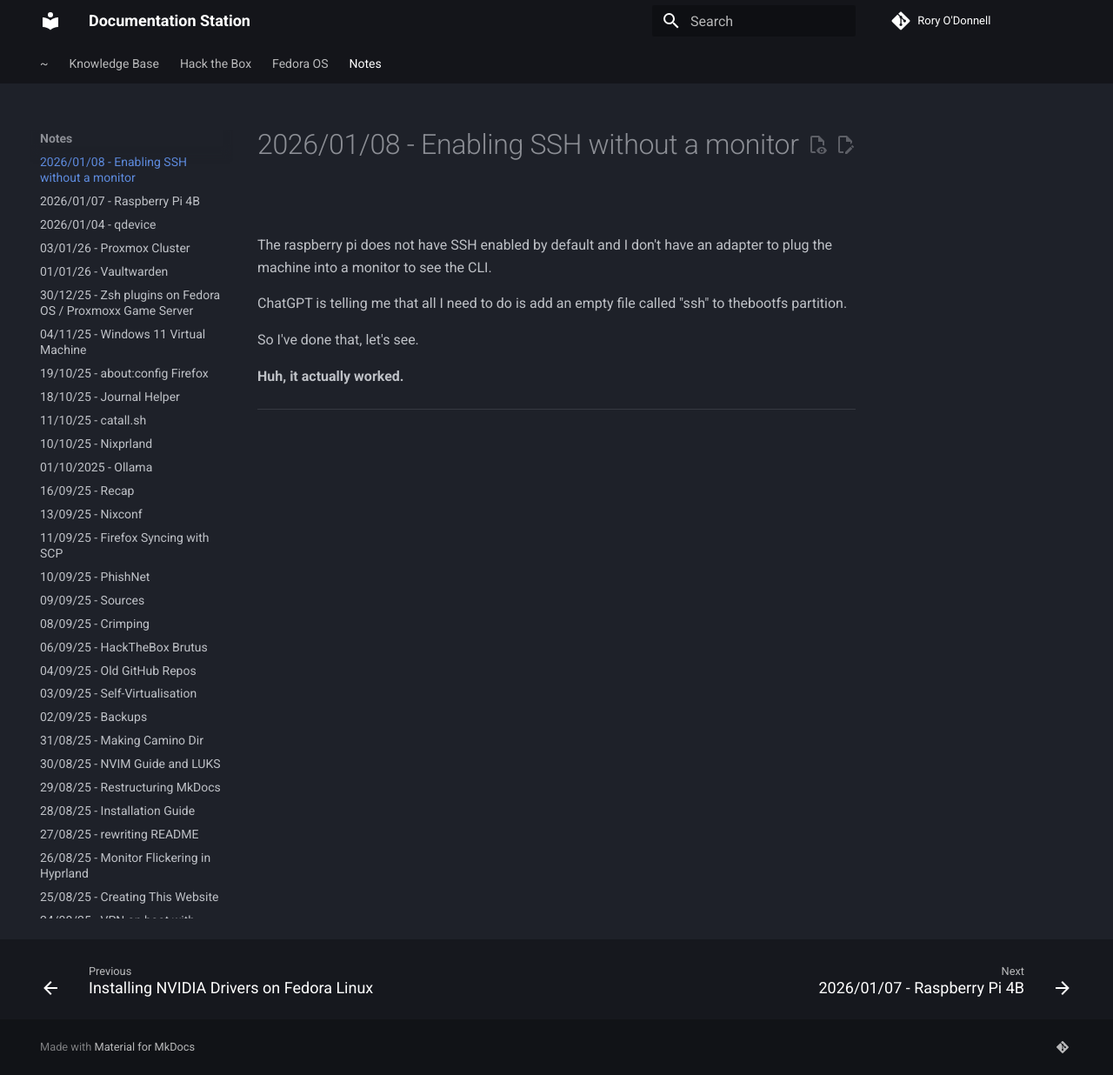
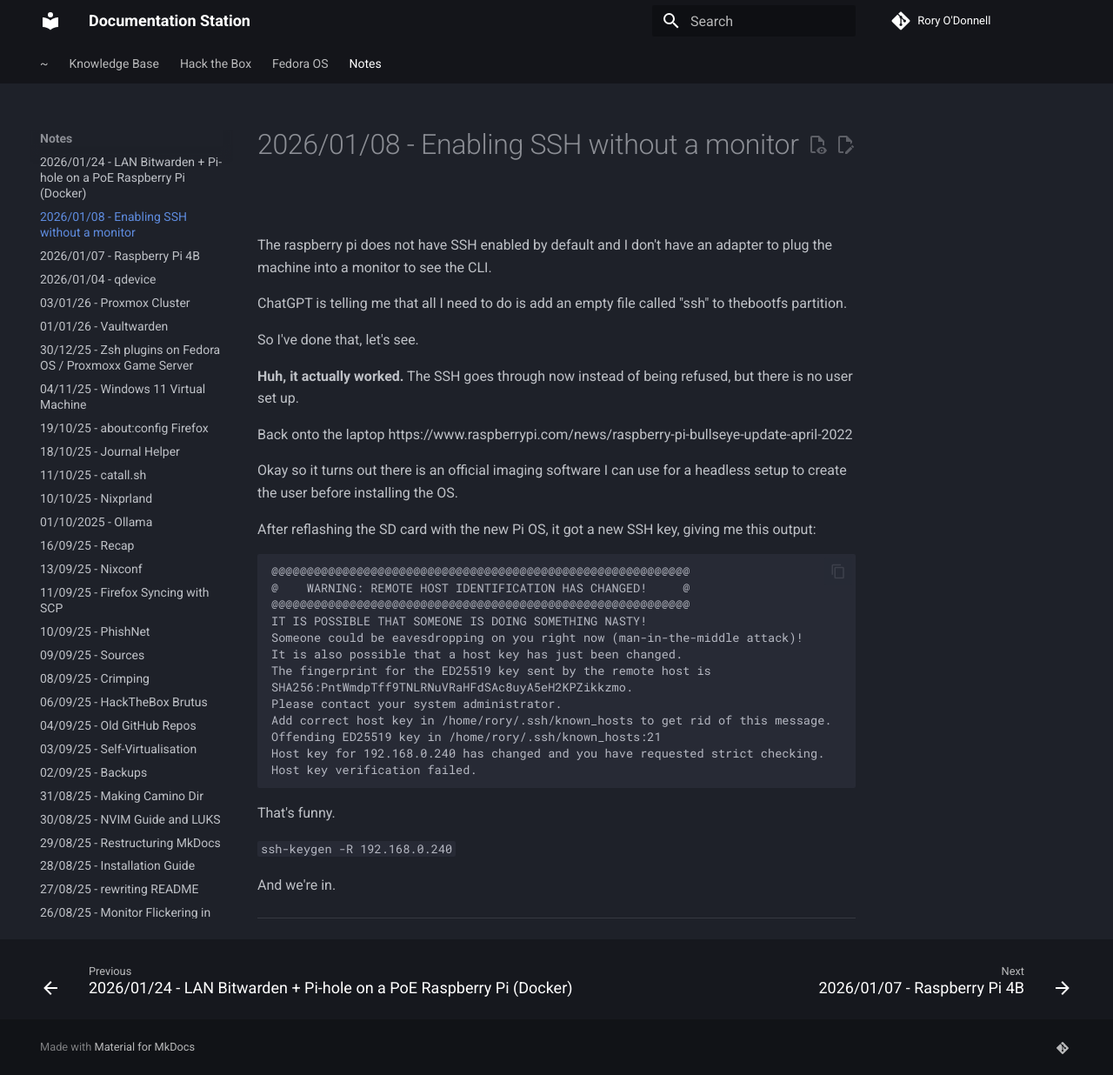
Before and after one commit to odonnellrory/odonnellrory.github.io, an MkDocs documentation site: the page built from docs/00-journal/2026-01-08.md, in a window 1280 px wide and 1236 px high. Shown: the whole window at 87% size. Built offline with MkDocs 1.6.1 and Material for MkDocs 9.7.7, drawn with Linux system fonts in a browser that asks for light colours; comment, search, counter and statistics services are not loaded; some of the changed lines change nothing that is shown.

Commit message:
bitwarden pihole DNS

`````diff
--- a/docs/00-journal/2026-01-08.md
+++ b/docs/00-journal/2026-01-08.md
@@ -7,5 +7,38 @@
 So I've done that, let's see.
 
 **Huh, it actually worked.**
+The SSH goes through now instead of being refused, but there is no user set up.
+
+Back onto the laptop
+https://www.raspberrypi.com/news/raspberry-pi-bullseye-update-april-2022
+
+Okay so it turns out there is an official imaging software I can use for a headless setup to create the user before installing the OS.
+
+After reflashing the SD card with the new Pi OS, it got a new SSH key, giving me this output:
+
+```
+@@@@@@@@@@@@@@@@@@@@@@@@@@@@@@@@@@@@@@@@@@@@@@@@@@@@@@@@@@@
+@    WARNING: REMOTE HOST IDENTIFICATION HAS CHANGED!     @
+@@@@@@@@@@@@@@@@@@@@@@@@@@@@@@@@@@@@@@@@@@@@@@@@@@@@@@@@@@@
+IT IS POSSIBLE THAT SOMEONE IS DOING SOMETHING NASTY!
+Someone could be eavesdropping on you right now (man-in-the-middle attack)!
+It is also possible that a host key has just been changed.
+The fingerprint for the ED25519 key sent by the remote host is
+SHA256:PntWmdpTff9TNLRNuVRaHFdSAc8uyA5eH2KPZikkzmo.
+Please contact your system administrator.
+Add correct host key in /home/rory/.ssh/known_hosts to get rid of this message.
+Offending ED25519 key in /home/rory/.ssh/known_hosts:21
+Host key for 192.168.0.240 has changed and you have requested strict checking.
+Host key verification failed.
+
+
+```
+
+That's funny.
+
+```ssh-keygen -R 192.168.0.240```
+
+And we're in.
+
 
 ---
--- /dev/null
+++ b/docs/00-journal/2026-01-24.md
@@ -0,0 +1,380 @@
+# 2026/01/24 - LAN Bitwarden + Pi-hole on a PoE Raspberry Pi (Docker)
+
+This post documents my full setup of **Bitwarden Lite** and **Pi-hole** on a **PoE Raspberry Pi** connected to a switch, so it’s always-on. The objective was to keep everything **LAN-only**, use friendly internal DNS names like `bitwarden.home.arpa`, and avoid exposing anything publicly.
+
+Hardware and environment used:
+
+- Raspberry Pi (PoE, always on)
+- Debian-based OS on the Pi
+- Docker + Docker Compose v2
+- Router: Virgin Media Hub 4
+- LAN IP for the Pi: `192.168.*.***`
+- Fedora workstation used for testing
+
+---
+
+## 1. Installing Docker Compose properly (and avoiding a classic trap)
+
+I already had Docker installed and working:
+
+```bash
+docker --version
+````
+
+I attempted to install an old `docker-compose` binary manually using a GitHub release link:
+
+```bash
+sudo curl -L "https://github.com/docker/compose/releases/download/1.29.2/docker-compose-$(uname -s)-$(uname -m)" \
+  -o /usr/local/bin/docker-compose
+sudo chmod +x /usr/local/bin/docker-compose
+docker-compose --version
+```
+
+This failed with:
+
+```
+/usr/local/bin/docker-compose: line 1: Not: command not found
+```
+
+The download was only **9 bytes**, which strongly indicates GitHub returned a `Not Found` response instead of a binary. Lesson learned:
+
+**Do not install old `docker-compose` binaries manually unless you verify the URL and architecture.**
+
+### Correct fix: Docker Compose v2 plugin
+
+Modern Docker uses the Compose plugin (`docker compose`, space not dash):
+
+```bash
+sudo rm -f /usr/local/bin/docker-compose
+sudo apt-get update
+sudo apt-get install -y docker-compose-plugin
+docker compose version
+```
+
+---
+
+## 2. Bitwarden: don’t clone `bitwarden/server`
+
+I initially cloned Bitwarden’s server repo:
+
+```bash
+mkdir ~/bitwarden
+cd ~/bitwarden
+git clone https://github.com/bitwarden/server.git .
+docker compose up -d
+```
+
+This failed with:
+
+```
+no configuration file provided: not found
+```
+
+Cloning `bitwarden/server` is **not** the normal self-host method. Instead, for ARM homelabs, the cleanest approach is:
+
+ **Bitwarden Lite** (container-first, simple, supports homelab use)
+
+So I removed the wrong repo:
+
+```bash
+rm -rf ~/bitwarden
+```
+
+---
+
+## 3. Deploy Bitwarden Lite with Docker Compose
+
+Create a working directory:
+
+```bash
+mkdir -p ~/bitwarden-lite
+cd ~/bitwarden-lite
+```
+
+Create `settings.env` (this is important):
+
+```env
+BW_DOMAIN=bitwarden.home.arpa
+BW_INSTALLATION_ID=<your real ID>
+BW_INSTALLATION_KEY=<your real key>
+BW_DB_PROVIDER=sqlite
+```
+
+> Bitwarden Lite requires a real Installation ID and Installation Key obtained from Bitwarden’s hosting page. Placeholders will cause backend crashes and registration failures.
+
+Create `docker-compose.yml`:
+
+```yaml
+services:
+  bitwarden:
+    image: ghcr.io/bitwarden/lite
+    restart: always
+    env_file:
+      - settings.env
+    volumes:
+      - bwdata:/etc/bitwarden
+    ports:
+      - "8080:8080"
+
+volumes:
+  bwdata:
+```
+
+Start the container:
+
+```bash
+docker compose up -d
+docker ps
+```
+
+Bitwarden Lite is now reachable on:
+
+* `http://192.168.*.***:8080`
+
+---
+
+## 4. Choosing a DNS domain: `home.arpa`
+
+I originally wanted names like:
+
+* `bitwarden.rory`
+* `pve.rory`
+
+But using fake TLDs can cause name collisions and odd behavior. Instead, the correct standard domain for home networks is:
+
+ `home.arpa`
+
+So the final naming scheme became:
+
+* `bitwarden.home.arpa`
+* `pihole.home.arpa`
+* (future) `pve.home.arpa`, `nas.home.arpa`, etc.
+
+---
+
+## 5. Adding Pi-hole on the same Pi (Virgin Hub 4 limitation)
+
+Virgin Media Hub 4 makes it easy to reserve an IP via DHCP, but it does not reliably support pushing a custom DNS server to LAN clients the way a “real” router does. Pi-hole solves this at the network level.
+
+Before installing Pi-hole, I checked if port 53 was free:
+
+```bash
+sudo ss -ltnup | grep ':53' || true
+sudo ss -lnup  | grep ':53' || true
+```
+
+Only Avahi on port 5353 was present, which is fine. DNS port 53 was available.
+
+### Pi IP state
+
+The Pi showed:
+
+```
+inet 192.168.*.***/24 ... dynamic
+```
+
+Meaning it was still using DHCP. That’s fine initially, but before making Pi-hole the DHCP server later, a truly static IP is required.
+
+---
+
+## 6. Running Pi-hole with Docker (host networking)
+
+Pi-hole works best with `network_mode: host` if DHCP will be enabled later. It also avoids Docker bridge limitations for DHCP.
+
+Update `docker-compose.yml` to include Pi-hole:
+
+```yaml
+services:
+  bitwarden:
+    image: ghcr.io/bitwarden/lite
+    restart: always
+    env_file:
+      - settings.env
+    volumes:
+      - bwdata:/etc/bitwarden
+    ports:
+      - "8080:8080"
+
+  pihole:
+    container_name: pihole
+    image: pihole/pihole:latest
+    restart: unless-stopped
+    network_mode: host
+    cap_add:
+      - NET_ADMIN
+    environment:
+      TZ: "Europe/London"
+      FTLCONF_webserver_api_password: "CHANGE_THIS_PASSWORD"
+      FTLCONF_dns_listeningMode: "ALL"
+      FTLCONF_webserver_port: "8081o,[::]:8081o"
+    volumes:
+      - ./etc-pihole:/etc/pihole
+
+volumes:
+  bwdata:
+```
+
+Create the Pi-hole data directory:
+
+```bash
+mkdir -p ./etc-pihole
+```
+
+Restart the stack:
+
+```bash
+docker compose down
+docker compose up -d
+docker ps
+```
+
+Pi-hole UI is now available at:
+
+* `http://192.168.*.***:8081/admin`
+
+---
+
+## 7. Pi-hole admin password (and how it behaves)
+
+Pi-hole asked for an admin password, but it wasn’t printed in the terminal because the stack was started detached.
+
+Trying to set it interactively with:
+
+```bash
+docker exec -it pihole pihole setpassword
+```
+
+returned:
+
+```
+webserver.api.password set by environment variable. Please unset it to use this function
+```
+
+Lesson learned:
+
+ If you set `FTLCONF_webserver_api_password` in Compose, Pi-hole will **require that password** and block interactive password changes.
+
+### Shell history warning
+
+If you ever set a password as a CLI argument, it will be written to shell history. To remove it:
+
+```bash
+history
+history -d <LINE_NUMBER>
+history -w
+```
+
+---
+
+## 8. Creating LAN DNS records inside Pi-hole
+
+In the Pi-hole UI:
+
+**Local DNS → DNS Records**
+
+Add:
+
+* `pihole.home.arpa` → `192.168.*.***`
+* `bitwarden.home.arpa` → `192.168.*.***`
+
+This may feel odd because both names point to the same IP. That is normal. DNS just returns an IP address; the port or proxy decides which service you get.
+
+At this stage:
+
+* Pi-hole: `http://pihole.home.arpa:8081/admin`
+* Bitwarden: `http://bitwarden.home.arpa:8080`
+
+---
+
+## 9. Fedora testing: why DNS broke with Proton VPN
+
+My Fedora workstation was used to test Pi-hole resolution. With Proton VPN enabled, DNS failed even though Pi-hole was correct.
+
+`resolvectl status` showed Proton’s interface (`proton0`) had:
+
+* DNS domain: `~.` (catch-all)
+* DNS server: `10.2.0.1`
+
+Meaning:
+
+ all DNS queries were going through Proton VPN DNS, not my LAN Pi-hole.
+
+To confirm LAN routing still worked, I ran:
+
+```bash
+ip route get 192.168.*.***
+```
+
+It correctly routed via my LAN interface (not via the VPN), so the issue was DNS only.
+
+### Fix: split DNS only for `home.arpa`
+
+This preserves VPN DNS for internet domains, but forces `home.arpa` queries to Pi-hole:
+
+```bash
+sudo resolvectl dns enp0s13f0u3u2c2 192.168.*.***
+sudo resolvectl domain enp0s13f0u3u2c2 '~home.arpa'
+sudo resolvectl flush-caches
+```
+
+After that:
+
+```bash
+resolvectl query pihole.home.arpa
+resolvectl query bitwarden.home.arpa
+```
+
+Both returned `192.168.*.***` even with the VPN enabled.
+
+---
+
+## 10. Bitwarden registration error: “Unhandled server error”
+
+Even when the Bitwarden web UI loaded, creating an account initially failed with a red popup:
+
+* “Unhandled server error occurred”
+
+This happened for two reasons during troubleshooting:
+
+### Bad Installation ID / Key causes backend crashes
+
+Using placeholders or malformed values led to SIGABRT crashes in the container logs, and registration could never work:
+
+```bash
+docker logs -f bitwarden-lite-bitwarden-1
+```
+
+Correct fix: request valid ID+Key from Bitwarden and paste them into `settings.env`.
+
+### Startup warm-up delay
+
+Even once services showed as “RUNNING”, registration sometimes failed briefly while the stack finished initialization. After a short wait, it started working without any config changes.
+
+---
+
+## 11. Final working state
+
+The final LAN-only services:
+
+* Pi-hole web UI:
+
+  * `https://pihole.home.arpa/admin`
+* Bitwarden Lite:
+
+  * `https://bitwarden.home.arpa`
+
+And DNS-based service discovery works across the LAN via Pi-hole local DNS.
+
+
+---
+
+## Summary
+
+Key lessons from this build:
+
+* Use Docker Compose v2 (`docker compose`) instead of old `docker-compose` binaries.
+* Don’t clone `bitwarden/server`; use Bitwarden Lite or the official installer.
+* Use `home.arpa` for internal naming.
+* Pi-hole local DNS makes homelab hostnames clean and scalable.
+* VPNs often “own” DNS; split DNS fixes local resolution without breaking VPN security.
+* Bitwarden Lite needs real Installation ID/Key and sometimes a short warm-up before registration works.
`````
